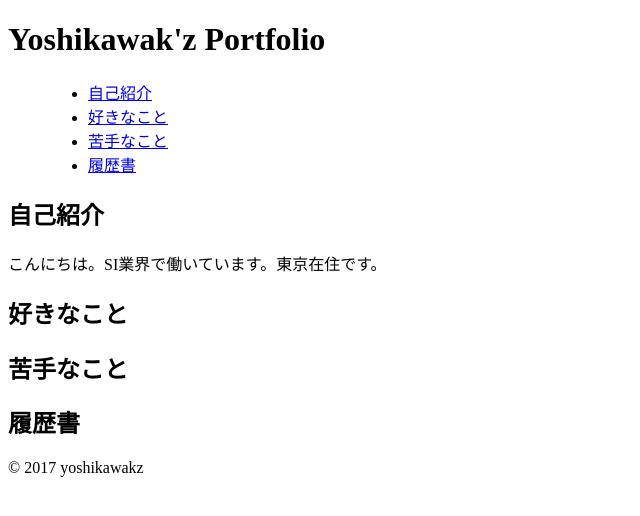
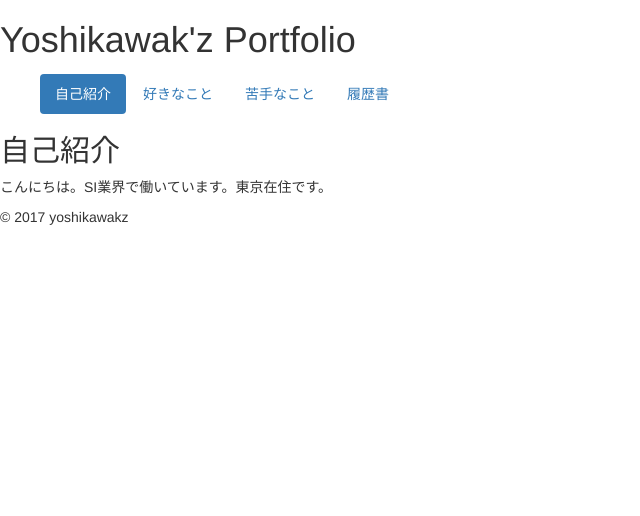
Before and after one commit to kazuno47/gh-pages, a plain HTML site: page index.html in a window 1280 px wide. Shown: the whole page, without its empty margins (0-640 px from the left). Drawn offline with nearby package versions, Linux system fonts and the light colour scheme.

Commit message:
Bootstrap追加

```diff
--- a/index.html
+++ b/index.html
@@ -2,6 +2,7 @@
 <html>
 <head>
 <meta charset="UTF-8">
+<link href="https://maxcdn.bootstrapcdn.com/bootstrap/3.3.7/css/bootstrap.min.css" rel="stylesheet" integrity="sha384-BVYiiSIFeK1dGmJRAkycuHAHRg32OmUcww7on3RYdg4Va+PmSTsz/K68vbdEjh4u" crossorigin="anonymous">
 <title>yoshikawakz</title>
 </head>
 
@@ -11,18 +12,31 @@
 </main>
 
 <menu>
-<ul>
- <li><a href="#selfIntroduction">自己紹介</a></li>
- <li><a href="#faborites">好きなこと</a></li>
- <li><a href="#weakpoints">苦手なこと</a></li>
- <li><a href="#resume">履歴書</a></li>
+<ul class="nav nav-pills">
+ <li class="active"><a href="#selfIntroduction" data-toggle="pill">自己紹介</a></li>
+ <li><a href="#faborites" data-toggle="pill">好きなこと</a></li>
+ <li><a href="#weakpoints" data-toggle="pill">苦手なこと</a></li>
+ <li><a href="#resume" data-toggle="pill">履歴書</a></li>
 </ul>
 </menu>
- <h2 id="selfIntroduction">自己紹介</h2>
-  <p>こんにちは。SI業界で働いています。東京在住です。</p>
- <h2 id="faborites">好きなこと</h2>
- <h2 id="weakpoints">苦手なこと</h2>
- <h2 id="resume">履歴書</h2>
+
+<div class="tab-content">
+  <div class="tab-pane active" id="selfIntroduction">
+    <h2>自己紹介</h2>
+    <p>こんにちは。SI業界で働いています。東京在住です。</p>
+  </div>
+  <div class="tab-pane" id="faborites">
+     <h2>好きなこと</h2>
+  </div>
+  <div class="tab-pane" id="weakpoints">
+    <h2>苦手なこと</h2>
+  </div>
+  <div class="tab-pane" id="resume">
+    <h2>履歴書</h2>
+  </div>
+</div>
+<script src="//ajax.googleapis.com/ajax/libs/jquery/1.11.2/jquery.min.js"></script>
+<script src="https://maxcdn.bootstrapcdn.com/bootstrap/3.3.7/js/bootstrap.min.js" integrity="sha384-Tc5IQib027qvyjSMfHjOMaLkfuWVxZxUPnCJA7l2mCWNIpG9mGCD8wGNIcPD7Txa" crossorigin="anonymous"></script>
 </body>
 <footer>&copy; 2017 yoshikawakz</footer>
 </html>
```
